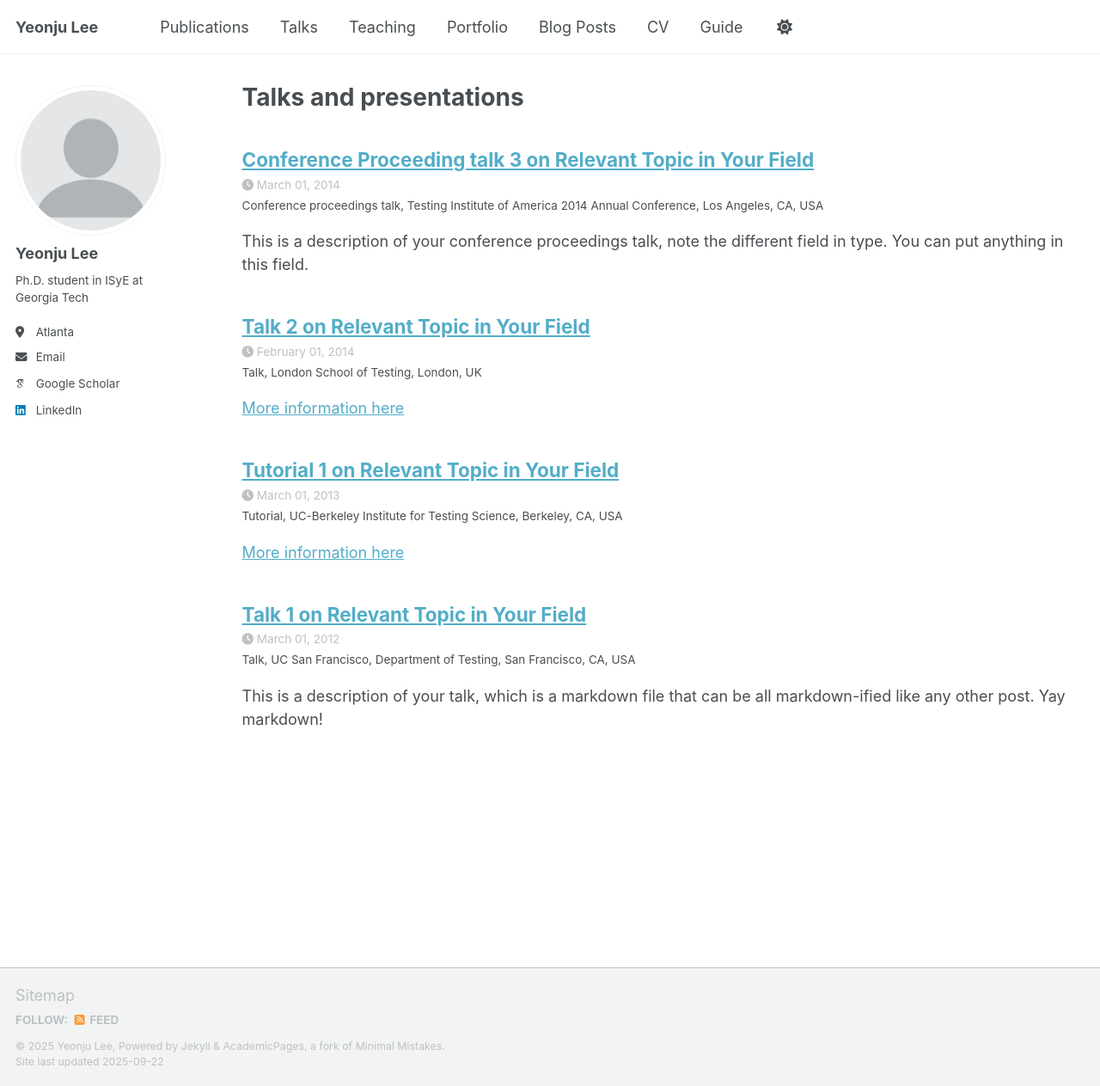
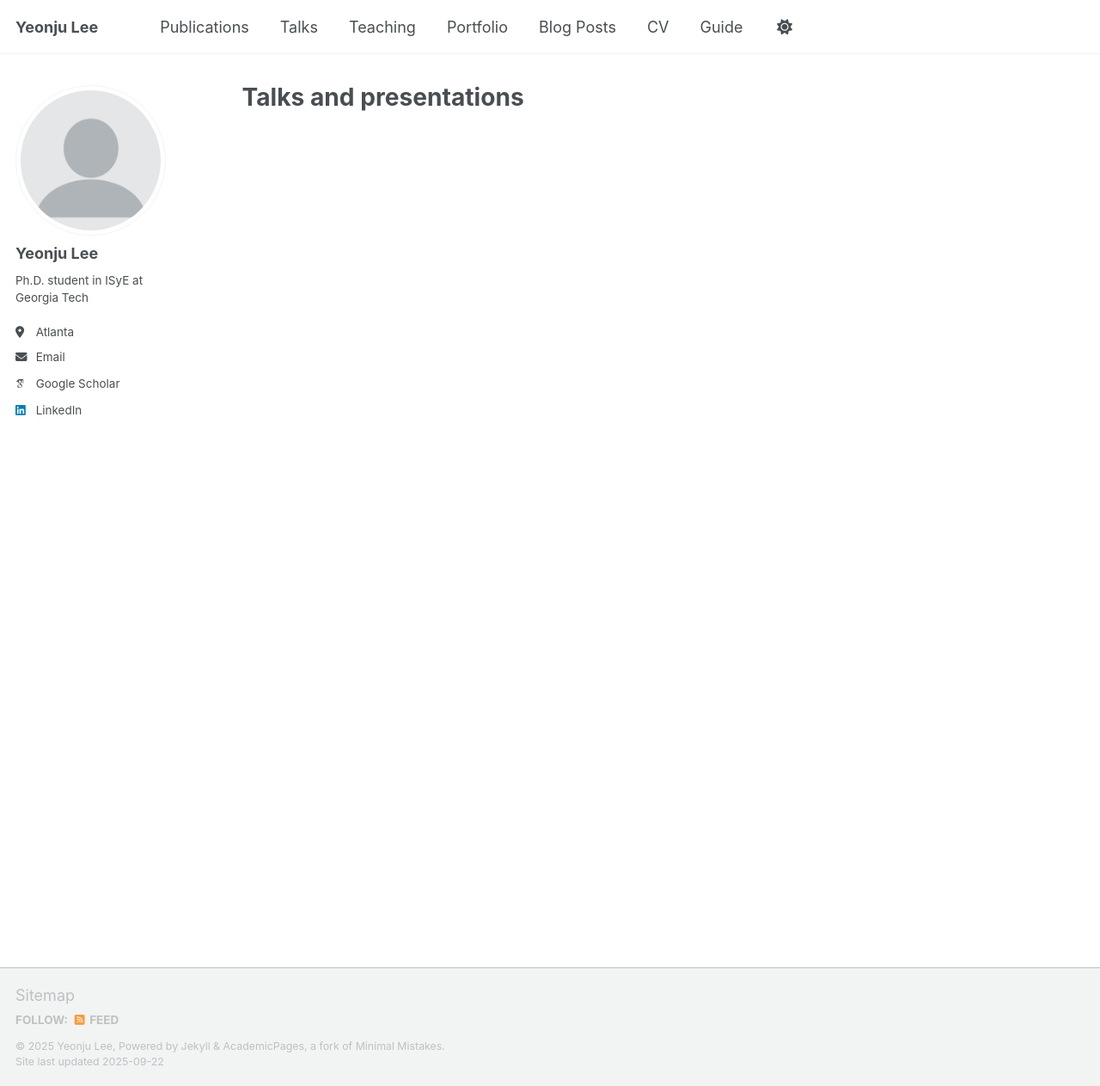
Before and after one commit to ylee845/ylee845.github.io, a Jekyll site: the page built from _pages/talks.html, in a window 1280 px wide and 1263 px high. Shown: the whole window at 86% size. Built offline with Jekyll 4.4.1, drawn with Linux system fonts in a browser that asks for light colours; some web fonts are replaced; a script that is not in the unit is left out; a file with an impossible date is left out; part of the change alters nothing that is shown.

Commit message:
Update _config.yml

```diff
--- a/_config.yml
+++ b/_config.yml
@@ -85,8 +85,8 @@ publication_category:
     title: 'Books'
   manuscripts:
     title: 'Journal Articles'
-  conferences:
-    title: 'Conference Papers'
+  #conferences:
+  #  title: 'Conference Papers'
 
 # Site Settings
 teaser                   :  # filename of teaser fallback teaser image placed in /images/ for social media previews
@@ -224,12 +224,12 @@ collections:
   publications:
     output: true
     permalink: /:collection/:path/
-  portfolio:
-    output: true
-    permalink: /:collection/:path/
-  talks:
-    output: true
-    permalink: /:collection/:path/
+  #portfolio:
+  #  output: true
+  #  permalink: /:collection/:path/
+  #talks:
+  #  output: true
+  #  permalink: /:collection/:path/
 
 
 # These settings control how pages and collections are included in the site
@@ -246,12 +246,12 @@ defaults:
  #     share: true
  #     related: true
   # _pages
-  - scope:
-      path: ""
-      type: pages
-    values:
-      layout: single
-      author_profile: true
+ # - scope:
+ #     path: ""
+ #     type: pages
+ #   values:
+ #     layout: single
+ #     author_profile: true
   # _teaching
   - scope:
       path: ""
@@ -273,9 +273,9 @@ defaults:
 
 
 # Sass/SCSS
-sass:
-  sass_dir: _sass
-  style: compressed # http://sass-lang.com/documentation/file.SASS_REFERENCE.html#output_style
+#sass:
+#  sass_dir: _sass
+#  style: compressed # http://sass-lang.com/documentation/file.SASS_REFERENCE.html#output_style
 
 
 # Outputting
```
